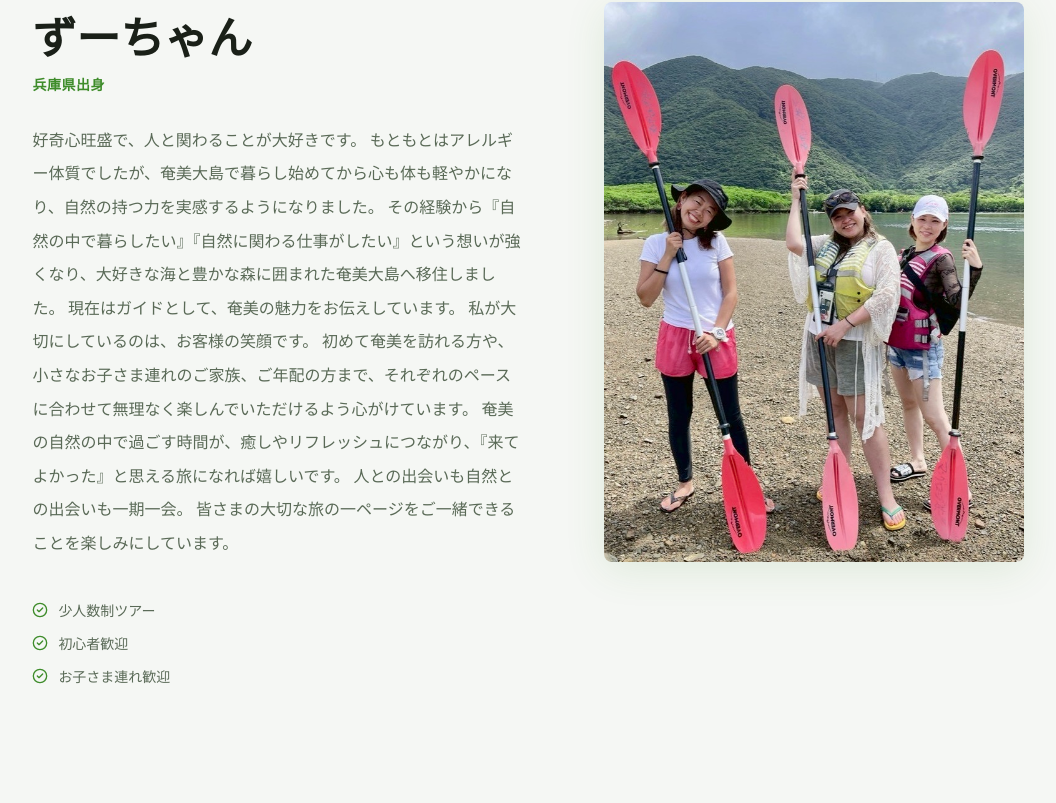
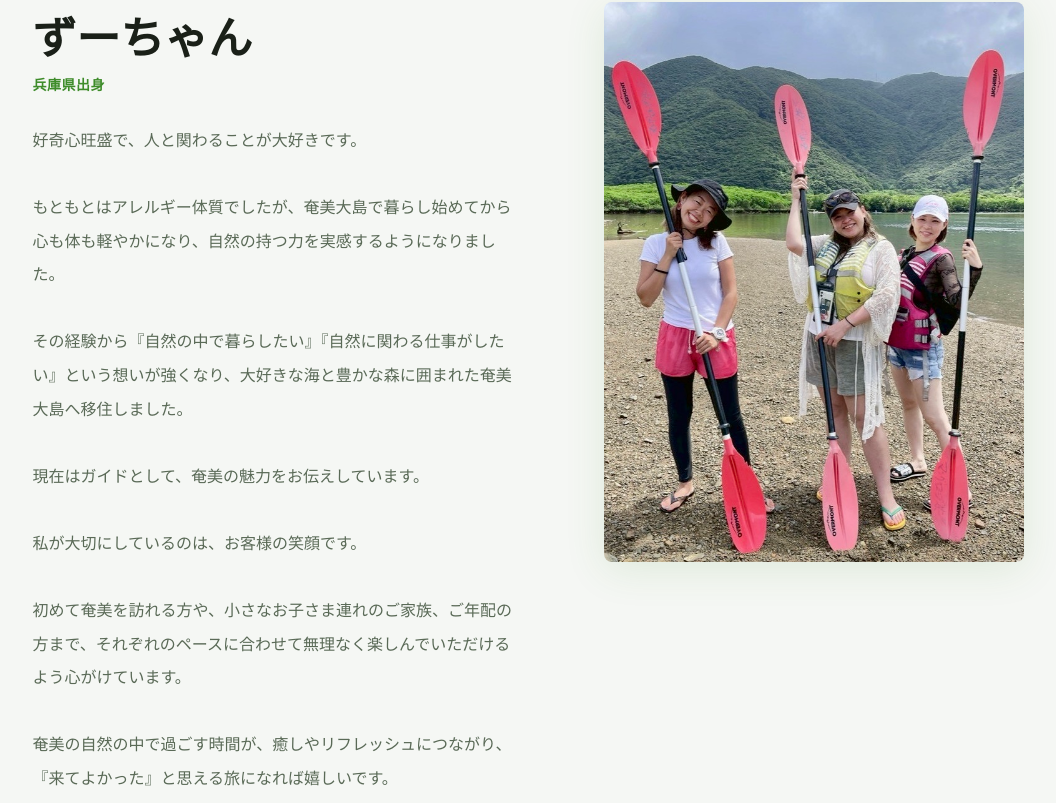
Before and after one commit to ikucha-portfolio/amami-guide-redesign, a React (Vite) app: page / in a window 1280 px wide. Shown: the part 2217-3020 px from the top of the page, without its empty margins (112-1168 px from the left). Built offline with nearby package versions, Linux system fonts and the light colour scheme.

Commit message:
Guide文章改行

```diff
--- a/src/components/Guide.jsx
+++ b/src/components/Guide.jsx
@@ -54,9 +54,17 @@ export default function Guide() {
                     <p style={{ fontSize: '14px', color: C.green, fontWeight: 700, marginBottom: '28px', marginTop: '6px', letterSpacing: '0.04em' }}>
                       {GUIDE.experience}
                     </p>
-                    <p style={{ fontSize: '16px', color: C.textLight, lineHeight: 2.1, marginBottom: '40px' }}>
-                      {GUIDE.message}
-                    </p>
+                    <p
+  style={{
+    fontSize: '16px',
+    color: C.textLight,
+    lineHeight: 2.1,
+    marginBottom: '40px',
+    whiteSpace: 'pre-line',
+  }}
+>
+  {GUIDE.message}
+</p>
                     <div style={{ display: 'flex', flexDirection: 'column', gap: '12px' }}>
                       {GUIDE.certifications.map(cert => (
                         <div key={cert} style={{ display: 'flex', alignItems: 'center', gap: '10px' }}>
```
